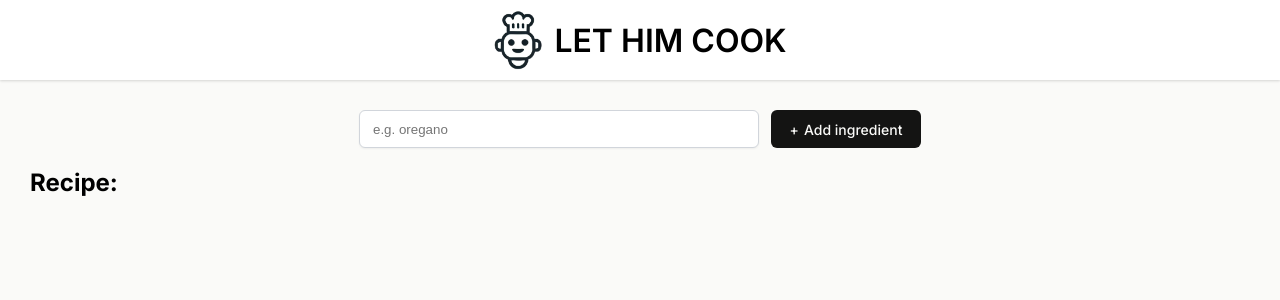
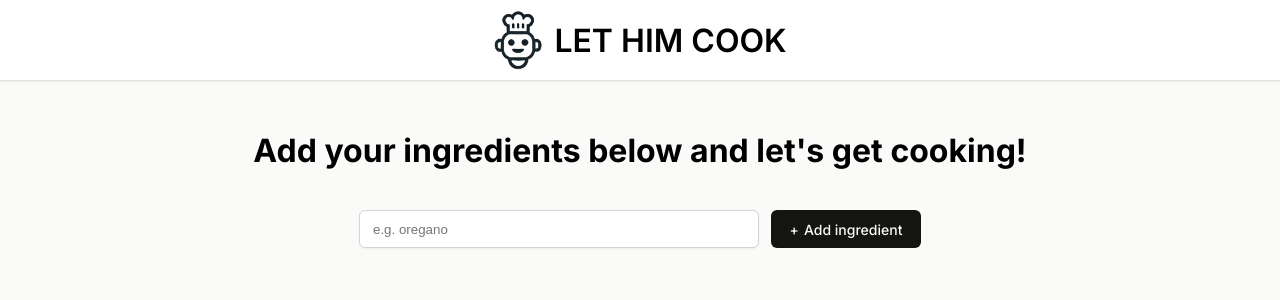
Before and after one commit to shettyamoghh/let-him-cook-ai, a React (Vite) app: page / in a window 1280 px wide. Shown: the top 300 px of the page. Built offline with nearby package versions, Linux system fonts and the light colour scheme; no server answers.

Commit message:
Implemented Claude API to Generate Recipes

```diff
--- a/package.json
+++ b/package.json
@@ -10,8 +10,10 @@
     "preview": "vite preview"
   },
   "dependencies": {
+    "@anthropic-ai/sdk": "^0.33.1",
     "react": "19.0.0",
-    "react-dom": "19.0.0"
+    "react-dom": "19.0.0",
+    "react-markdown": "^9.0.1"
   },
   "devDependencies": {
     "@eslint/js": "^9.17.0",
--- a/src/components/ClaudeRecipe.jsx
+++ b/src/components/ClaudeRecipe.jsx
@@ -1,7 +1,11 @@
 import React from 'react'
+import ReactMarkdown from 'react-markdown'
 
-export default function ClaudeRecipe() {
+export default function ClaudeRecipe(props) {
     return (
-        <h2>Recipe:</h2>
+        <section className="suggested-recipe-container">
+            <h2>LHC Recommends:</h2>
+            <ReactMarkdown >{props.recipe}</ReactMarkdown>
+        </section>
     )
 }
--- a/src/components/IngredientList.jsx
+++ b/src/components/IngredientList.jsx
@@ -1,21 +1,21 @@
 import React from 'react'
 
-export default function IngredientList({ingredients}) {
-    const ingList = ingredients.map((ing) => {
+export default function IngredientList(props) {
+    const ingList = props.ingredients.map((ing, index) => {
         return (
-            <li>{ing}</li>
+            <li key={index}>{ing}</li>
         )
     })
     return (
         <section>
             <h2>List of ingredients: </h2>
-            <ul className='ingredients-list'>{ingList}</ul>
-            {ingredients.length > 3 && <div className='get-recipe-container'>
+            <ul key = {props.id} className='ingredients-list'>{ingList}</ul>
+            {props.ingredients.length > 3 && <div className='get-recipe-container'>
                 <div>
                     <h3>Time to cook?</h3>
                     <p>Generate a recipe based on your list of ingredients</p>
                 </div>
-                <button>Get recipe</button>
+                <button onClick={props.getRecipe}>Get recipe</button>
             </div>}
         </section>
     )
--- a/src/components/Main.jsx
+++ b/src/components/Main.jsx
@@ -1,19 +1,25 @@
 import { useState } from 'react'
 import ClaudeRecipe from './ClaudeRecipe'
 import IngredientList from './IngredientList'
+import { getRecipeFromChefClaude } from '../ai'
 
 export default function Main() {
     const [ingredients, setIngdredients] = useState([])
-
-    const apiKey = import.meta.env.VITE_CLAUDE_API
+    const [recipe, setRecipe] = useState("")
 
     function addIngredient(formData) {
         const newIngredient = formData.get("ingredient")
         setIngdredients(prevIngredients => [...prevIngredients, newIngredient])
     }
 
+    async function getRecipe() {
+        const recipeMarkdown = await getRecipeFromChefClaude(ingredients)
+        setRecipe(recipeMarkdown)
+    }
+
     return (
         <main>
+            <h1>Add your ingredients below and let's get cooking!</h1>
             <form action={addIngredient} className="add-ingredient-form">
                 <input
                     type="text"
@@ -23,8 +29,12 @@ export default function Main() {
                 />
                 <button>Add ingredient</button>
             </form>
-            {ingredients.length > 0 && <IngredientList ingredients={ingredients} />}
-            <ClaudeRecipe />
+            {ingredients.length > 0 &&
+                <IngredientList
+                    ingredients={ingredients}
+                    getRecipe={getRecipe}
+                />}
+            {recipe && <ClaudeRecipe recipe={recipe}/>}
         </main>
     )
 }
--- a/src/index.css
+++ b/src/index.css
@@ -28,6 +28,13 @@ header > h1 {
 
 main {
     padding: 30px 30px 10px;
+}
+
+main > h1 {
+    display: flex;
+    justify-content: center;
+    margin-bottom: 2.5rem;
+    font-size: 2rem;
 }
 
 .add-ingredient-form {
@@ -104,3 +111,14 @@ ul.ingredients-list > li {
     font-size: 0.875rem;
     cursor: pointer;
 }
+
+.suggested-recipe-container {
+    color: #475467;
+    line-height: 28px;
+    font-size: 1.125rem;
+    font-weight: 400;
+}
+
+.suggested-recipe-container ul li, .suggested-recipe-container ol li {
+    margin-bottom: 8px;
+}
```
Also changed, not shown: 2 other files (tests, documents, lock files or other folders).
